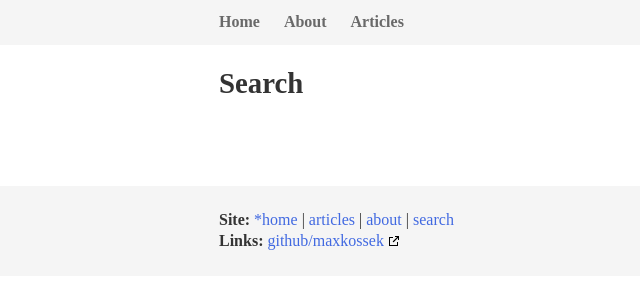
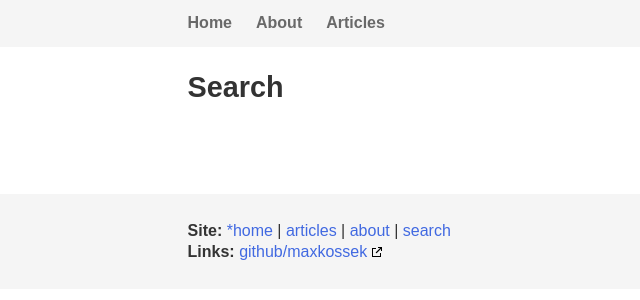
Before and after one commit to maxkossek/maxkossek.github.io, a Jekyll site: the page built from search/index.html, in a window 1280 px wide. Shown: the top 300 px of the page, without its empty margins (141-781 px from the left). Built offline with Jekyll 4.4.1, drawn with Linux system fonts in a browser that asks for light colours; comment, search, counter and statistics services are not loaded.

Commit message:
CSS syntax

```diff
--- a/css/main.css
+++ b/css/main.css
@@ -1,7 +1,7 @@
 /* Layout */
 body {
 	-webkit-font-smoothing: antialiased;
-    readab
+    text-rendering: optimizeLegibility;
 	font-family: sans-serif;
 	line-height: 1.3;
     color: #333;
```
